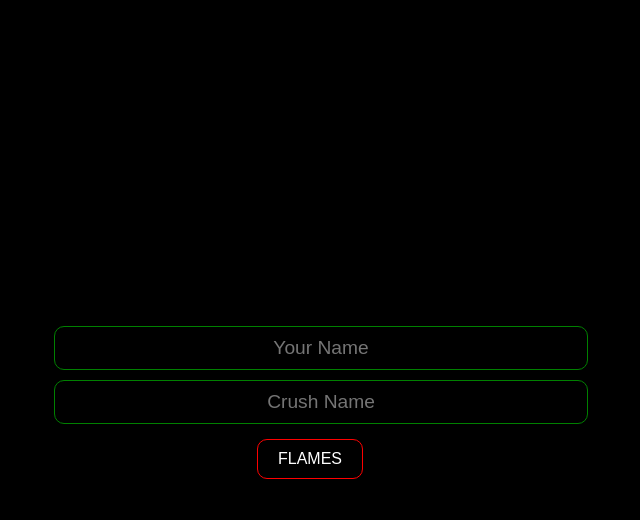
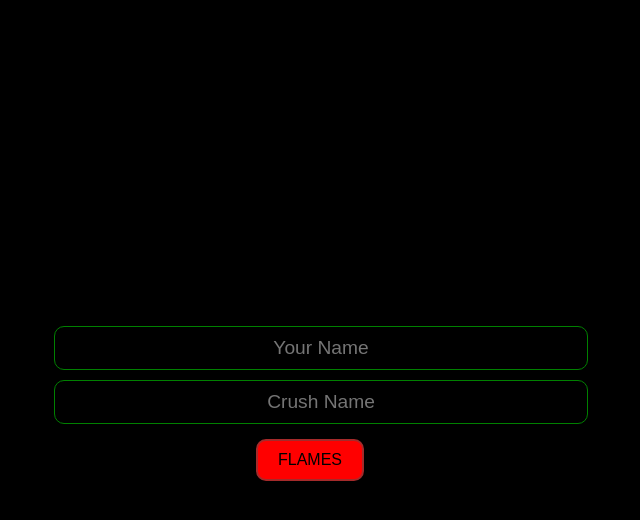
Before and after one commit to Jothin-kumar/flames, a plain HTML site: page index.html in a window 1280 px wide. In both pictures the pointer is over the button "FLAMES". Shown: the whole page, without its empty margins (330-970 px from the left). Drawn offline with Linux system fonts and the light colour scheme.

Commit message:
flames btn style

```diff
--- a/style/in.css
+++ b/style/in.css
@@ -40,7 +40,7 @@
     left: 50%;
     transform: translateX(-50%);
 
-    border: red 1px solid;
+    border: red 2px solid;
     background-color: transparent;
     color: white;
     padding: 10px 20px;
@@ -48,3 +48,9 @@
     border-radius: 10px;
     font-size: medium;
 }
+#flames-btn:hover {
+    background-color: red;
+    border: brown 2px solid;
+    color: black;
+    cursor: pointer;
+}
```
